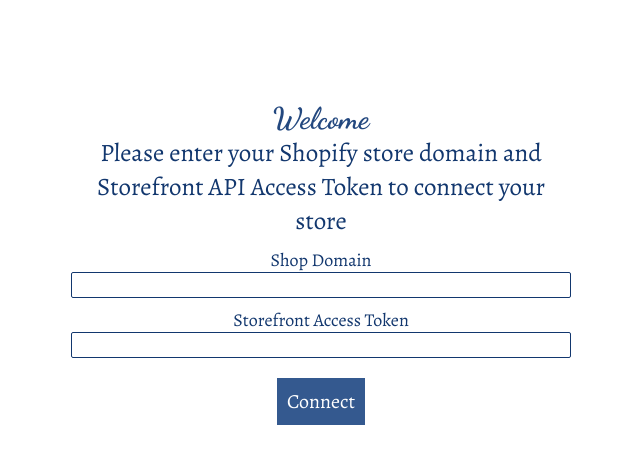
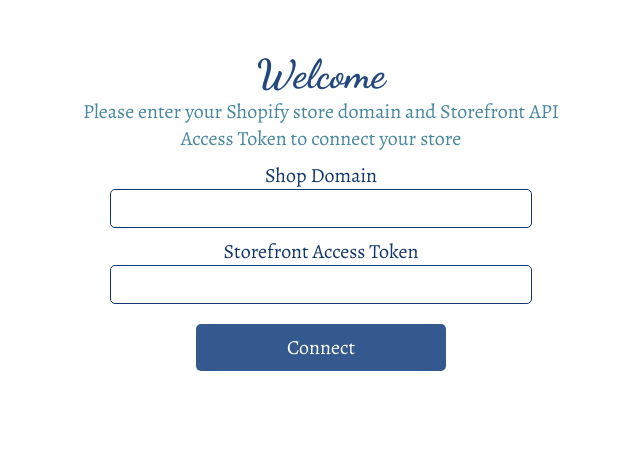
Before and after one commit to ewanjuki/shopify-storefront, a React (Create React App) app: page /connect in a window 1280 px wide. Shown: the top 464 px of the page, without its empty margins (319-959 px from the left). Built offline with nearby package versions, Linux system fonts and the light colour scheme.

Commit message:
Connect Form css modifications & error handling

```diff
--- a/src/components/Connect/ConnectForm.js
+++ b/src/components/Connect/ConnectForm.js
@@ -16,12 +16,18 @@
     props.onConnect({ domain: enteredDomain, token: enteredToken });
   }
 
+  let formClasses = `${classes.form}`
+
+  if(props.error) {
+    formClasses = `${classes.form} ${classes.error}`
+  }
+
   return (
-    <form className={classes.form} onSubmit={submitFormHandler}>
+    <form className={formClasses} onSubmit={submitFormHandler}>
       {props.status === "pending" && <LoadingSpinner />}
       {props.error && <p className={classes.error}>{props.error}</p>}
       <div>
-        <h2>Welcome</h2>
+        <h1>Welcome</h1>
         <p>
           Please enter your Shopify store domain and Storefront API Access Token
           to connect your store
--- a/src/components/Connect/ConnectForm.module.css
+++ b/src/components/Connect/ConnectForm.module.css
@@ -1,25 +1,26 @@
 .form {
-  grid-column: 2 / 3;
-  grid-row: 2 / 3;
   width: 50rem;
-  margin: 10rem auto;
+  margin: 5rem auto;
   height: 100vh;
   text-align: center;
   color: var(--primary-color);
 }
 
-.form h2 {
+.form h1 {
   font-family: "Dancing Script", cursive;
-  font-size: 3rem;
+  font-size: 4rem;
   color: var(--tertiary-color);
 }
 
 .form p {
-  font-size: 2.5rem;
+  font-size: 2rem;
   margin-bottom: 1rem;
+  color: var(--quartery-color);
 }
 
 .form button {
+  display: inline-block;
+  width: 50%;
   margin-top: 1rem;
   font: inherit;
   font-size: 2rem;
@@ -29,6 +30,7 @@
   border: none;
   cursor: pointer;
   transition: background-color 0.3s;
+  border-radius: 0.5rem;
 }
 
 .form button:hover {
@@ -43,17 +45,24 @@
 }
 
 .control label {
-  font-size: 1.8rem;
+  font-size: 2rem;
 }
 
 .control input {
-  padding: 0 1rem;
+  display: inline-block;
+  width: 80%;
+  margin: auto;
+  padding: 0.5rem 1rem;
   font: inherit;
-  font-size: 1.8rem;
+  font-size: 2rem;
   color: var(--primary-color);
   border: 1px solid var(--primary-color);
-  border-radius: 0.2rem;
+  border-radius: 0.5rem;
   outline: none;
+}
+
+.form.error .control input {
+  border: 1px solid #ff5349;
 }
 
 p.error {
--- a/src/index.css
+++ b/src/index.css
@@ -21,9 +21,3 @@
   --tertiary-color: #23487f;
   --quartery-color: #45889f;
 }
-
-#root {
-  display: grid;
-  grid-template-rows: min-content 100% min-content;
-  grid-template-columns: minmax(6rem, 1fr) 1fr minmax(6rem, 1fr);
-}
--- a/src/store/shop-actions.js
+++ b/src/store/shop-actions.js
@@ -51,7 +51,7 @@
       dispatch(
         uiActions.setHttpUpdate({
           status: "error",
-          error: e.message,
+          error: "Unable to connect your store. Please try again.",
         })
       );
     }
```
Also changed, not shown: src/components/Icons/SettingsIcon.js (deleted, +0 -47 lines), src/components/Icons/TruckIcon.js (deleted, +0 -71 lines), src/components/Icons/CartIcon.js (deleted).
